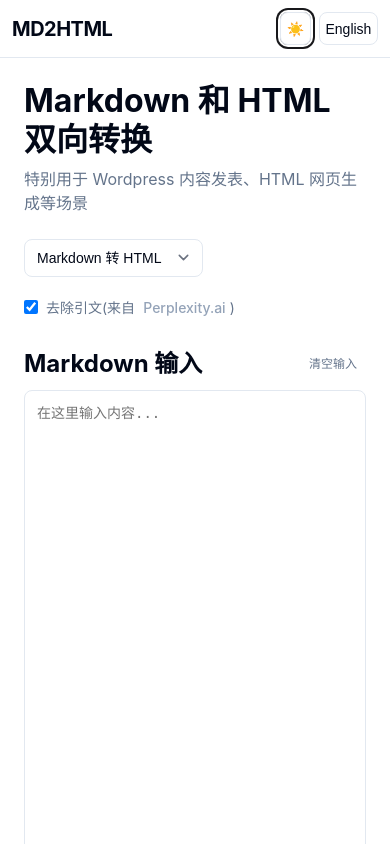
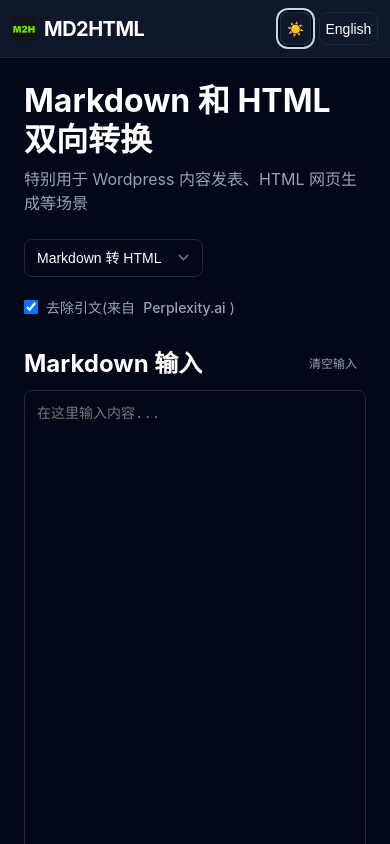
Before and after one commit to pdmaker/Markdown-to-HTML, a website: page index.html in a window 390 px wide. Both pictures are taken after a click on the button "切换主题". Shown: the top 844 px of the page. Drawn offline with nearby package versions, Linux system fonts and the light colour scheme.

Commit message:
更新 logo，修复切换主题功能

```diff
--- a/index.html
+++ b/index.html
@@ -3,31 +3,22 @@
 <head>
     <meta charset="UTF-8">
     <meta name="viewport" content="width=device-width, initial-scale=1.0">
+    <link rel="icon" type="image/x-icon" sizes="16x16 32x32 48x48" href="favicon.ico">
+    <link rel="apple-touch-icon" sizes="180x180" href="/apple-touch-icon.png">
+    <link rel="icon" type="image/png" sizes="32x32" href="/favicon-32x32.png">
+    <link rel="icon" type="image/png" sizes="16x16" href="/favicon-16x16.png">
     <title>MD2HTML - Markdown 转换工具</title>
     <script src="https://cdn.jsdelivr.net/npm/marked/marked.min.js"></script>
     <script src="https://unpkg.com/turndown/dist/turndown.js"></script>
     <link rel="stylesheet" href="styles.css">
-    <style>
-        :root {
-            --background: #ffffff;
-            --foreground: #020817;
-            --muted: #f1f5f9;
-            --muted-foreground: #64748b;
-            --border: #e2e8f0;
-            --input: #e2e8f0;
-            --primary: #18181b;
-            --primary-foreground: #ffffff;
-            --ring: #18181b;
-            --radius: 0.5rem;
-            --navbar-bg: #ffffff;
-            --navbar-border: #e2e8f0;
-        }
-    </style>
 </head>
 <body>
     <nav class="navbar">
         <div class="navbar-container">
-            <a href="/" class="logo">MD2HTML</a>
+            <div class="brand">
+                <img src="images/logo.png" alt="MD2HTML Logo" class="logo-image" width="24" height="24">
+                <a href="/" class="logo">MD2HTML</a>
+            </div>
             <div class="navbar-controls">
                 <button class="theme-switch" onclick="toggleTheme()" aria-label="切换主题">
                     <span class="theme-icon">🌙</span>
--- a/script.js
+++ b/script.js
@@ -60,17 +60,29 @@ function updateThemeIcon() {
 }
 
 function toggleTheme() {
-    const currentTheme = document.documentElement.getAttribute('data-theme');
+    const currentTheme = document.documentElement.getAttribute('data-theme') || 'light';
     const newTheme = currentTheme === 'dark' ? 'light' : 'dark';
+
     document.documentElement.setAttribute('data-theme', newTheme);
+    localStorage.setItem('theme', newTheme);
     updateThemeIcon();
 }
 
 // 检查系统主题偏好并设置初始主题
 function initializeTheme() {
+    // 先检查本地存储是否有保存的主题设置
+    const savedTheme = localStorage.getItem('theme');
+    if (savedTheme) {
+        document.documentElement.setAttribute('data-theme', savedTheme);
+        updateThemeIcon();
+        return;
+    }
+
+    // 如果没有保存的设置，则检查系统偏好
     const prefersDark = window.matchMedia && window.matchMedia('(prefers-color-scheme: dark)').matches;
     const initialTheme = prefersDark ? 'dark' : 'light';
     document.documentElement.setAttribute('data-theme', initialTheme);
+    localStorage.setItem('theme', initialTheme);
     updateThemeIcon();
 }
 
@@ -330,3 +342,6 @@ function updateButtonStates() {
 
 // 初始化时调用一次
 updateButtonStates();
+
+// 确保在 DOM 加载完成后初始化主题
+document.addEventListener('DOMContentLoaded', initializeTheme);
--- a/styles.css
+++ b/styles.css
@@ -671,3 +671,27 @@ button:disabled {
     cursor: not-allowed;
     pointer-events: none;
 }
+
+.brand {
+    display: flex;
+    align-items: center;
+    gap: 0.75rem;
+}
+
+.logo-image {
+    width: 28px;
+    height: 28px;
+    object-fit: contain;
+}
+
+/* 在移动端适配中 */
+@media (max-width: 640px) {
+    .brand {
+        gap: 0.5rem;
+    }
+
+    .logo-image {
+        width: 24px;
+        height: 24px;
+    }
+}
```
Also changed, not shown: images/apple-touch-icon.png (added), images/favicon-16x16.png (added), images/favicon-2048x2048.png (added), images/favicon-32x32.png (added), images/favicon-512x512.png (added), images/favicon.ico (added), images/favicon.svg (added), images/logo.png (added), 1 other file.
